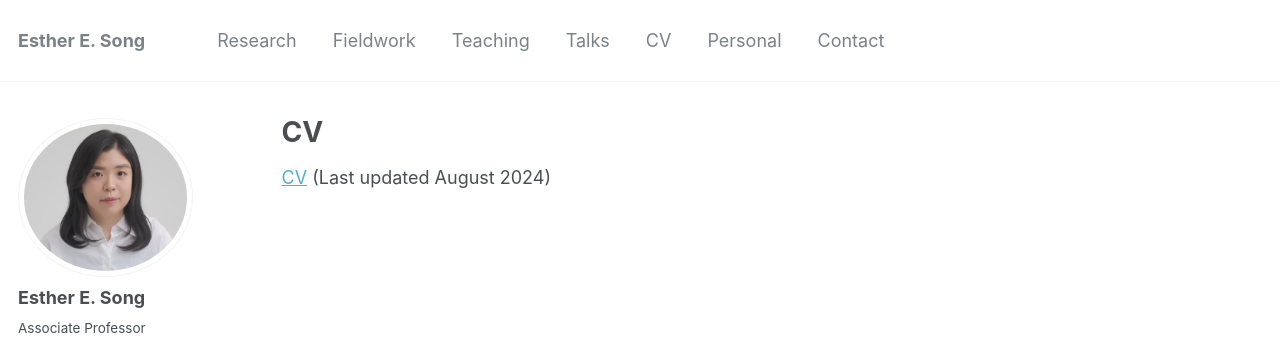
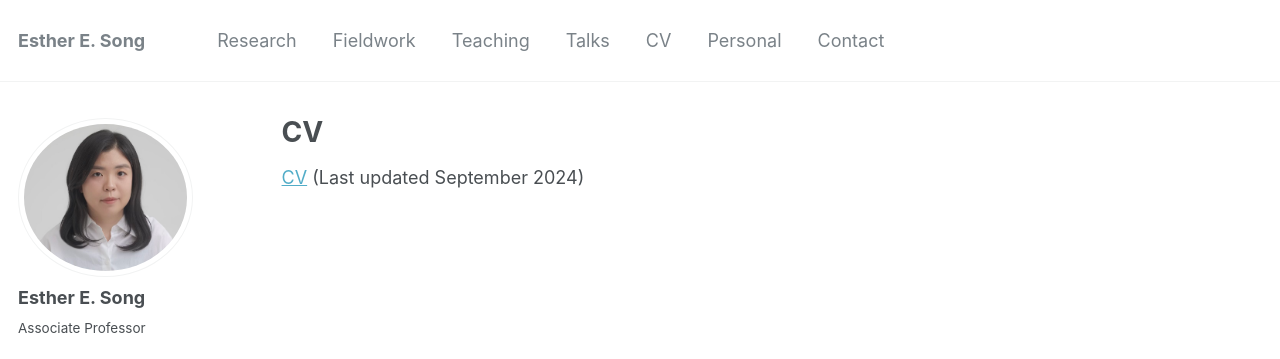
Before and after one commit to ehsong/ehsong.github.io, a Jekyll site: the page built from _pages/cv.md, in a window 1280 px wide. Shown: the top 359 px of the page. Built offline with Jekyll 4.4.1, drawn with Linux system fonts in a browser that asks for light colours; some web fonts are replaced.

Commit message:
Update cv.md

```diff
--- a/_pages/cv.md
+++ b/_pages/cv.md
@@ -7,5 +7,5 @@
   - /resume
 ---
 {% include base_path %}
-[CV](https://drive.google.com/file/d/14MiJp_M-gK-AlhT0alNIAQ5swU0InfSP/view?usp=drive_link)
-(Last updated August 2024)
+[CV](https://drive.google.com/file/d/1JsbqCPKeiXZ5QctyfE6lVzLeR1vSi2aL/view?usp=drive_link)
+(Last updated September 2024)
```
